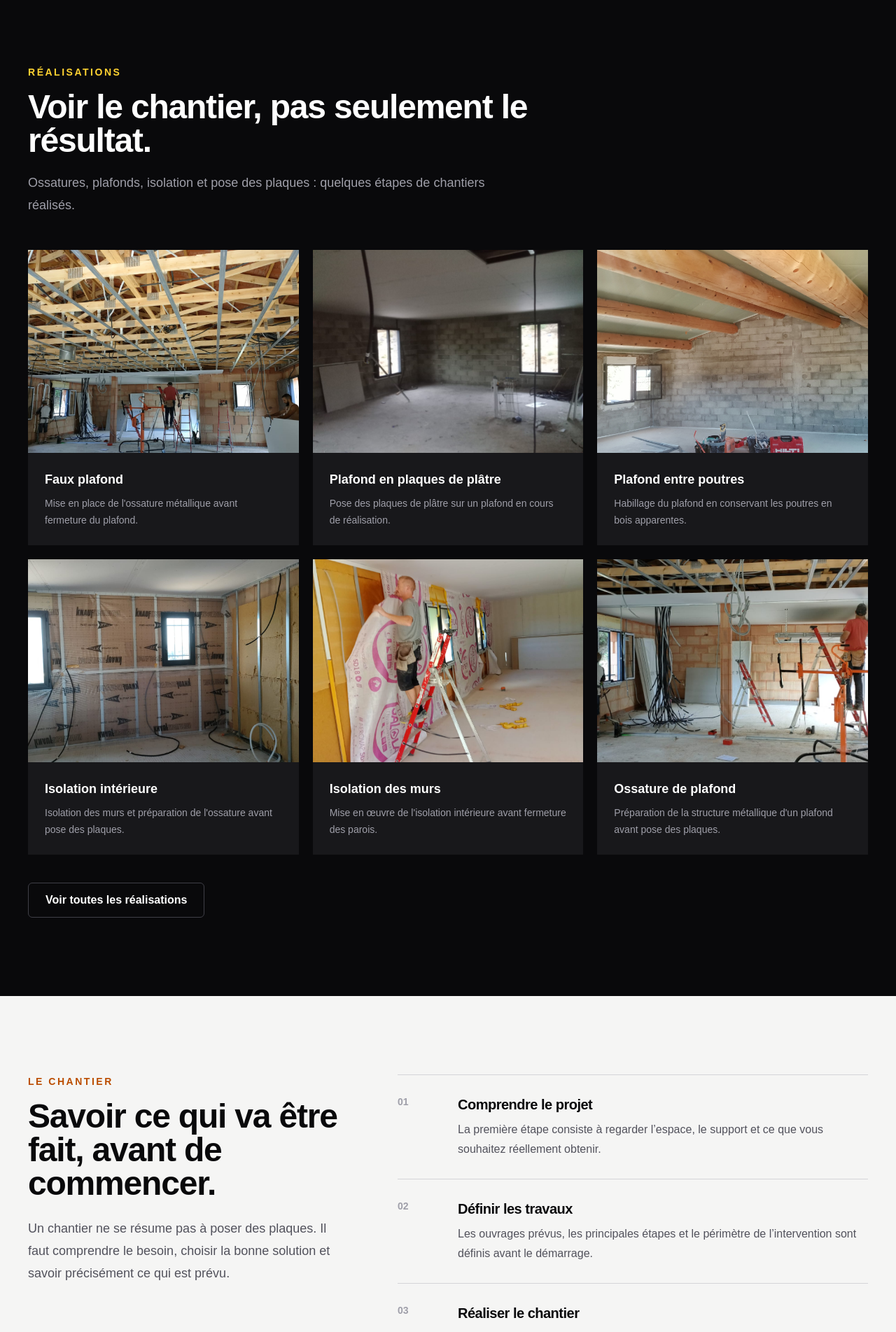
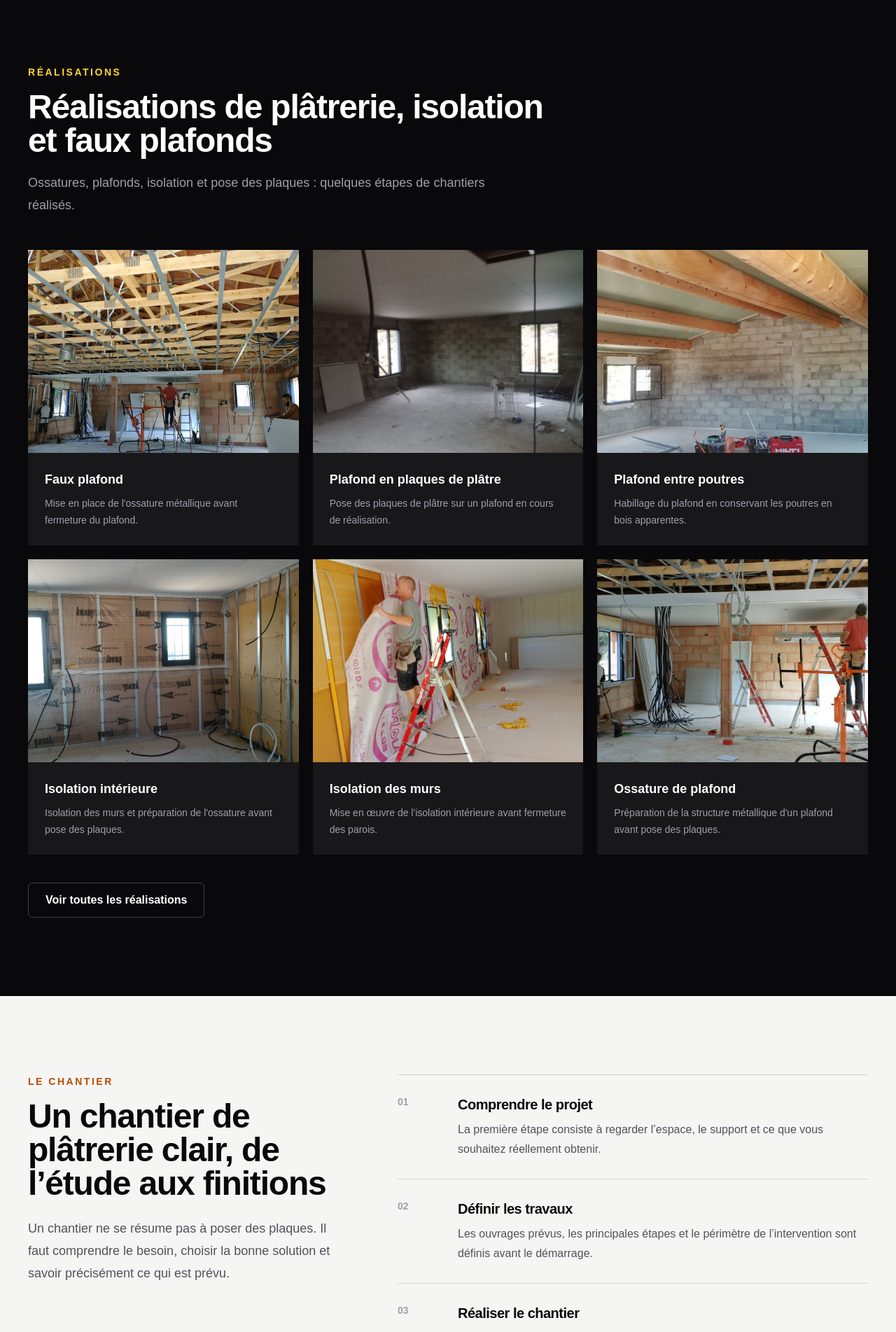
Before and after one commit to grouma84/vaucluse-amenagement-interieur, a Next.js app: page / in a window 1280 px wide. Shown: the part 2340-4243 px from the top of the page at 70% size. Built offline with nearby package versions, Linux system fonts and the light colour scheme.

Commit message:
Improve homepage local SEO content

```diff
--- a/src/components/FAQ.tsx
+++ b/src/components/FAQ.tsx
@@ -44,7 +44,7 @@ export function FAQ() {
             id="faq-title"
             className="mt-4 text-3xl font-semibold tracking-tight sm:text-4xl lg:text-5xl"
           >
-            Avant de commencer un chantier
+            Questions fréquentes sur les travaux de plâtrerie
           </h2>
         </div>
 
--- a/src/components/GalleryPreview.tsx
+++ b/src/components/GalleryPreview.tsx
@@ -21,7 +21,7 @@ export function GalleryPreview() {
             id="realisations-title"
             className="mt-4 text-3xl font-semibold tracking-tight sm:text-4xl lg:text-5xl"
           >
-            Voir le chantier, pas seulement le résultat.
+            Réalisations de plâtrerie, isolation et faux plafonds
           </h2>
 
           <p className="mt-5 max-w-2xl text-lg leading-8 text-zinc-400">
--- a/src/components/Method.tsx
+++ b/src/components/Method.tsx
@@ -41,7 +41,7 @@ export function Method() {
               id="method-title"
               className="mt-4 text-3xl font-semibold tracking-tight sm:text-4xl lg:text-5xl"
             >
-              Savoir ce qui va être fait, avant de commencer.
+              Un chantier de plâtrerie clair, de l’étude aux finitions
             </h2>
 
             <p className="mt-6 max-w-xl text-lg leading-8 text-zinc-600">
```
